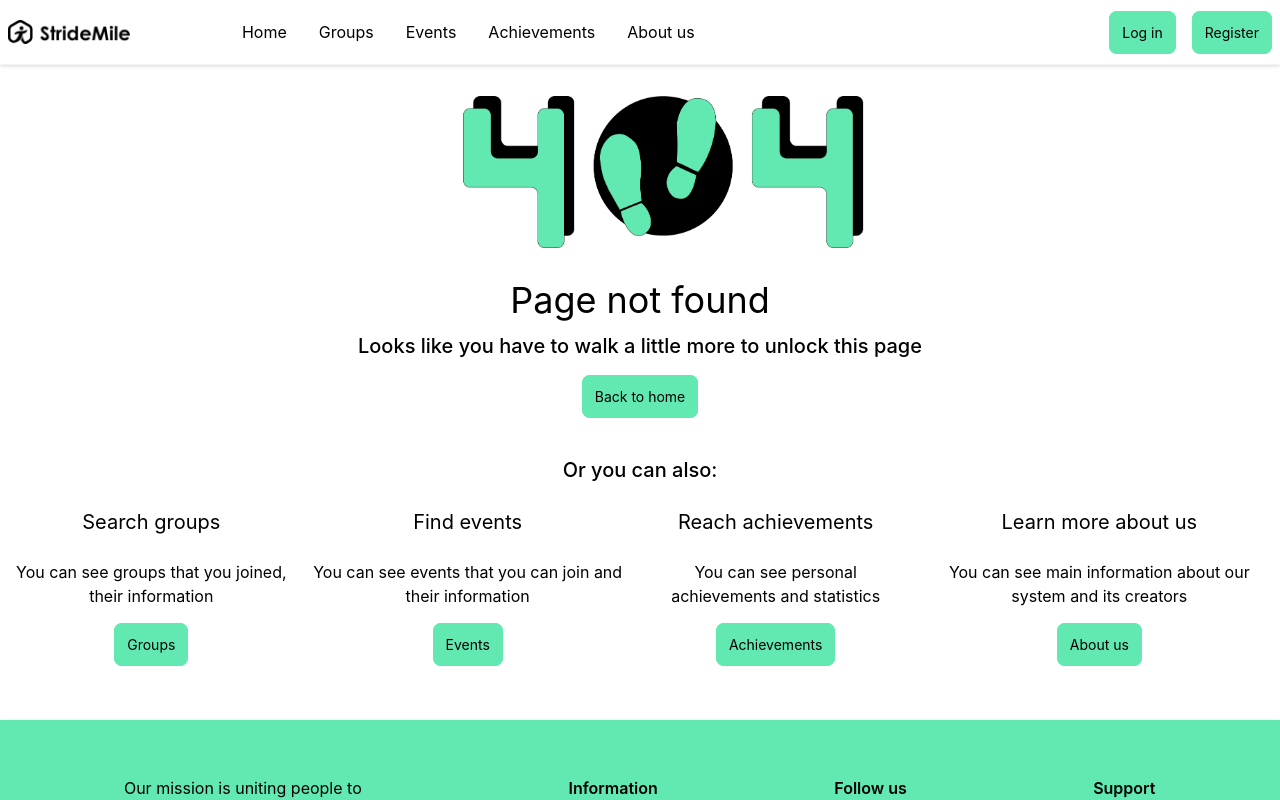
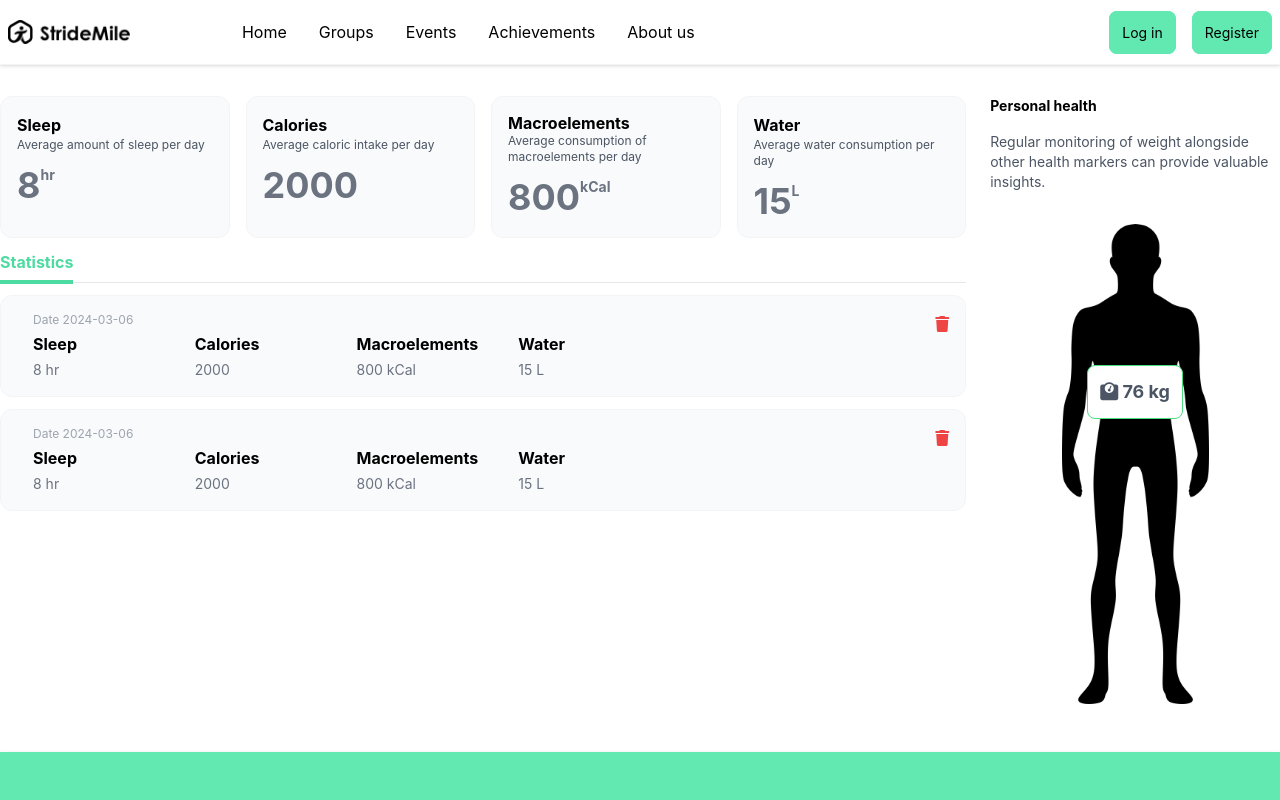
Before and after one commit to viliuszam/Stridemile, a React (Create React App) app in the folder client/: page /health-tracking in a window 1280 px wide. Shown: the top 800 px of the page. Built offline with nearby package versions, Linux system fonts and the light colour scheme.

Commit message:
client: create Health Tracking page

```diff
--- a/client/src/App.js
+++ b/client/src/App.js
@@ -20,13 +20,13 @@ import Groups from "./views/Groups";
 import GroupInvitation from "./views/GroupInvitation";
 import axios from "axios";
 import { useNavigate } from "react-router-dom";
-import { logout, isLoggedIn } from "./classes/Auth";
+import { logout } from "./classes/Auth";
 import CreateEvent from "./views/CreateEvent";
 import EditGroup from "./views/EditGroup";
 import CreateGoal from "./views/CreateGoal";
 import CreateChallenge from "./views/CreateChallenge";
 import Settings from "./views/Settings";
-import { useEffect } from "react";
+import HealthTracking from "./views/HealthTracking";
 
 export default function App() {
   const navigate = useNavigate();
@@ -57,6 +57,7 @@ export default function App() {
         <Route path="/create-challenge/:groupId" element={<CreateChallenge />} />
         <Route path="/groups" element={<Groups />} />
         <Route path="/settings" element={<Settings />} />
+        <Route path="/health-tracking" element={<HealthTracking />} />
       </Route>
 
       <Route element={<AuthLayout />}>
--- /dev/null
+++ b/client/src/views/HealthTracking.js
@@ -0,0 +1,149 @@
+import '../styles/Home.css';
+import React, { useState, useEffect } from 'react';
+import { useParams, Link, useOutletContext } from "react-router-dom";
+import personBody from '../images/person-body.png'
+
+const HealthTracking = () => {
+  const { setAlert } = useOutletContext();
+
+  return (
+    <div className='container'>
+
+      <div className='mt-10 flex'>
+        <div className='w-full mr-6'>
+
+          <div className='grid grid-cols-4 gap-4'>
+
+            <div className='mb-3 p-4 w-full bg-gray-50 rounded-xl border-[1px] border-gray-100'>
+              <p className='text-black font-bold'>Sleep</p>
+              <p className='mb-3 text-xs text-gray-600'>Average amount of sleep per day</p>
+              <p className='flex text-center text-gray-500 text-4xl font-bold'>
+                8 <span className='text-sm'>hr</span>
+              </p>
+            </div>
+
+            <div className='mb-3 p-4 w-full bg-gray-50 rounded-xl border-[1px] border-gray-100'>
+              <p className='text-black font-bold'>Calories</p>
+              <p className='mb-3 text-xs text-gray-600'>Average caloric intake per day</p>
+              <p className='flex text-center text-gray-500 text-4xl font-bold'>
+                2000
+              </p>
+            </div>
+
+            <div className='mb-3 p-4 w-full bg-gray-50 rounded-xl border-[1px] border-gray-100'>
+              <p className='text-black font-bold leading-5'>Macroelements</p>
+              <p className='mb-3 text-xs text-gray-600'>Average consumption of macroelements per day</p>
+              <p className='flex text-center text-gray-500 text-4xl font-bold'>
+                800 <span className='text-sm'>kCal</span>
+              </p>
+            </div>
+
+            <div className='mb-3 p-4 w-full bg-gray-50 rounded-xl border-[1px] border-gray-100'>
+              <p className='text-black font-bold'>Water</p>
+              <p className='mb-3 text-xs text-gray-600'>Average water consumption per day</p>
+              <p className='flex text-center text-gray-500 text-4xl font-bold'>
+                15 <span className='text-sm'>L</span>
+              </p>
+            </div>
+
+          </div>
+
+          <a className='text-[#4edba1] font-bold pb-2 border-b-4 border-[#4edba1]' href="#">Statistics</a>
+          <hr className='mb-3 mt-2' />
+
+          <div className='flex mb-3 p-4 w-full bg-gray-50 rounded-xl border-[1px] border-gray-100'>
+            <div className='mx-4'>
+
+              <div className='mb-1 flex text-xs text-gray-400'>
+                <p>Date 2024-03-06</p>
+              </div>
+
+              <div className='grid grid-cols-4 gap-10'>
+                <div>
+                  <p className='mb-1 font-bold'>Sleep</p>
+                  <p className='text-sm text-gray-500'>8 hr</p>
+                </div>
+
+                <div>
+                  <p className='mb-1 font-bold'>Calories</p>
+                  <p className='text-sm text-gray-500'>2000</p>
+                </div>
+
+                <div>
+                  <p className='mb-1 font-bold'>Macroelements</p>
+                  <p className='text-sm text-gray-500'>800 kCal</p>
+                </div>
+
+                <div>
+                  <p className='mb-1 font-bold'>Water</p>
+                  <p className='text-sm text-gray-500'>15 L</p>
+                </div>
+              </div>
+
+            </div>
+            <div className='ml-auto'>
+              <div className='text-red-500 hover:text-red-700 cursor-pointer'>
+                <i class="fa-solid fa-trash"></i>
+              </div>
+            </div>
+          </div>
+
+          <div className='flex mb-3 p-4 w-full bg-gray-50 rounded-xl border-[1px] border-gray-100'>
+            <div className='mx-4'>
+
+              <div className='mb-1 flex text-xs text-gray-400'>
+                <p>Date 2024-03-06</p>
+              </div>
+
+              <div className='grid grid-cols-4 gap-10'>
+                <div>
+                  <p className='mb-1 font-bold'>Sleep</p>
+                  <p className='text-sm text-gray-500'>8 hr</p>
+                </div>
+
+                <div>
+                  <p className='mb-1 font-bold'>Calories</p>
+                  <p className='text-sm text-gray-500'>2000</p>
+                </div>
+
+                <div>
+                  <p className='mb-1 font-bold'>Macroelements</p>
+                  <p className='text-sm text-gray-500'>800 kCal</p>
+                </div>
+
+                <div>
+                  <p className='mb-1 font-bold'>Water</p>
+                  <p className='text-sm text-gray-500'>15 L</p>
+                </div>
+              </div>
+
+            </div>
+            <div className='ml-auto'>
+              <div className='text-red-500 hover:text-red-700 cursor-pointer'>
+                <i class="fa-solid fa-trash"></i>
+              </div>
+            </div>
+          </div>
+
+        </div>
+        <div className='w-96 text-sm text-gray-600'>
+
+          <p className='mb-4 text-black font-bold'>Personal health</p>
+          <p className='mb-8'>Regular monitoring of weight alongside other health markers can provide valuable insights.</p>
+          <div className='flex justify-center items-center'>
+            <div className='mb-36 absolute mx-auto'>
+              <p className='p-3 bg-white rounded-lg text-lg font-bold border-[1px] border-green-400'>
+                <i class="fa-solid fa-weight-scale"></i> 76 kg
+              </p>
+            </div>
+            <img src={personBody} className='h-[30rem] object-contain' />
+          </div>
+
+        </div>
+      </div>
+
+    </div>
+  );
+};
+
+export default HealthTracking;
```
Also changed, not shown: client/src/images/person-body.png (added).
